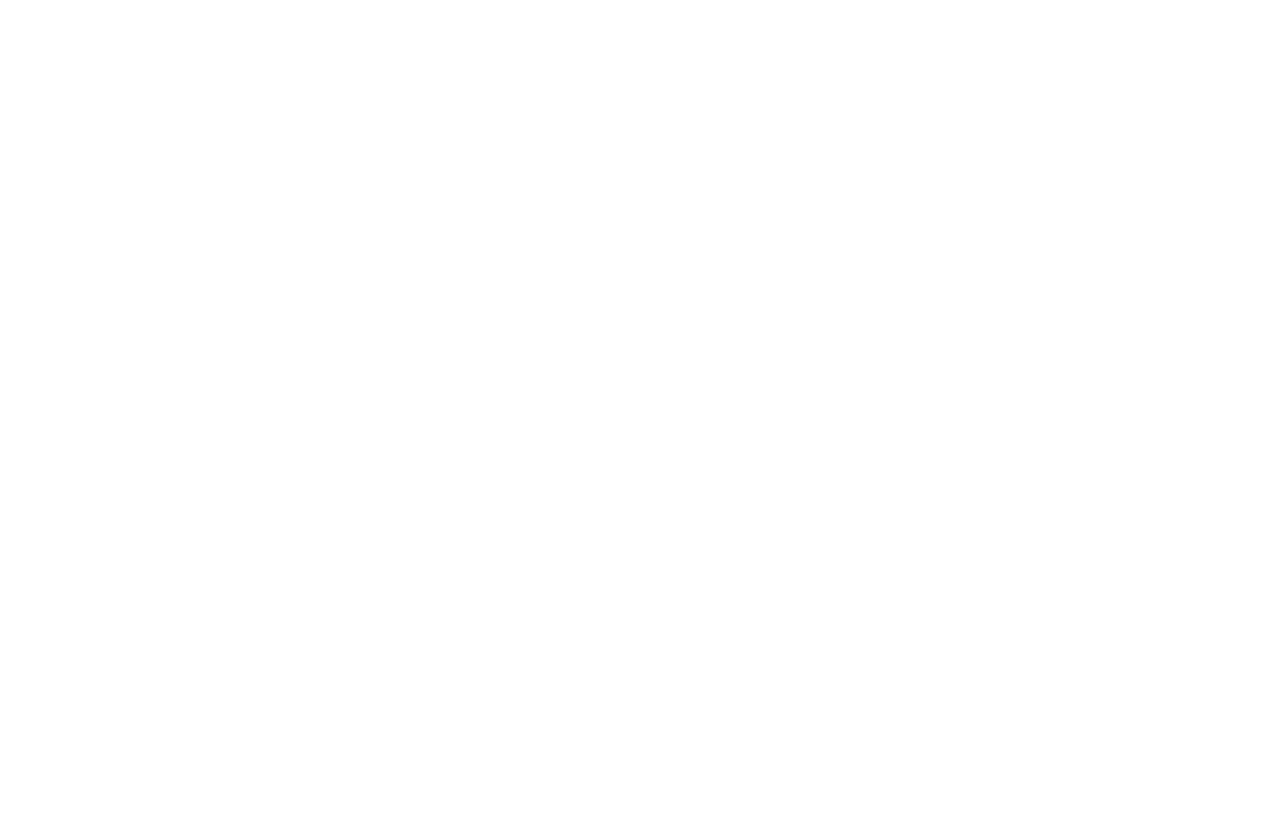
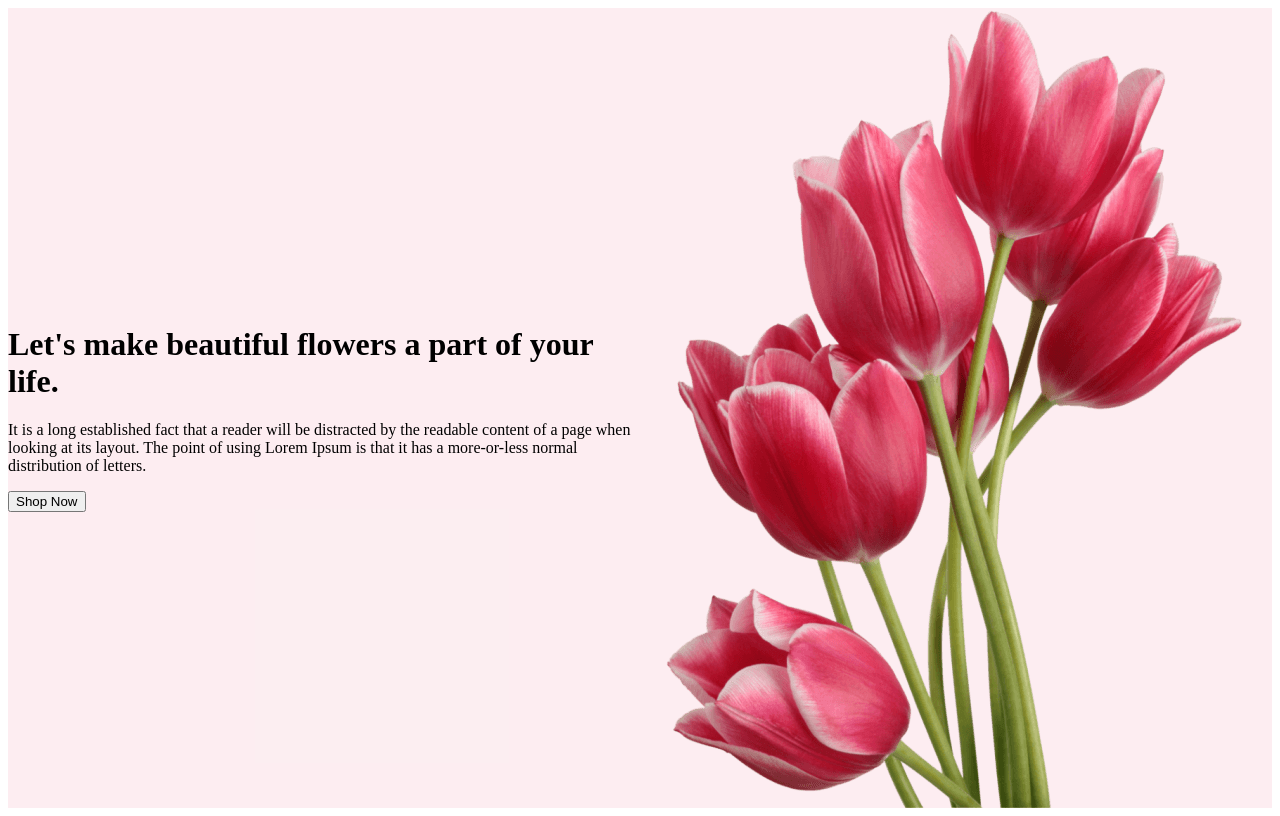
Before and after one commit to mazharul03/Flower-shop, a plain HTML site: page index.html in a window 1280 px wide. Drawn offline with Linux system fonts and the light colour scheme.

Commit message:
added image

```diff
--- a/index.html
+++ b/index.html
@@ -5,10 +5,24 @@
     <meta charset="UTF-8">
     <meta name="viewport" content="width=, initial-scale=1.0">
     <title>Flower-shop</title>
+    <link rel="stylesheet" href="styles/flower.css">
 </head>
 
 <body>
-    <header>
+    <header class="header">
+        <div class="banner">
+            <div>
+                <h1 class="banner-title">Let's make beautiful flowers a part of your life.</h1>
+                <p>It is a long established fact that a reader will be distracted by the readable content of a page when
+                    looking at its layout. The point of using Lorem Ipsum is that it has a more-or-less normal
+                    distribution
+                    of letters.</p>
+                <button class="btn-primary">Shop Now</button>
+            </div>
+            <img src="Flower Asset/pngwing 10.png" alt="">
+        </div>
+
+
 
     </header>
     <main>
--- /dev/null
+++ b/styles/flower.css
@@ -0,0 +1,9 @@
+.header {
+    background-color: rgba(229, 84, 115, 0.10);
+    ;
+}
+
+.banner {
+    display: flex;
+    align-items: center;
+}
```
